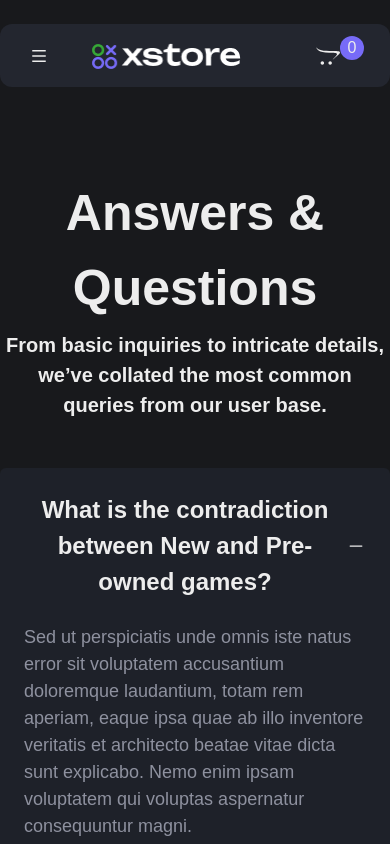
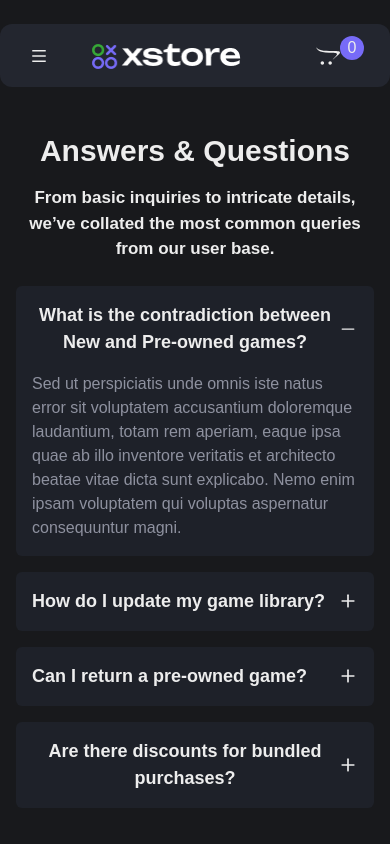
Before and after one commit to Adityo-dev/xstore, a Next.js app: page /faqs in a window 390 px wide. Shown: the top 844 px of the page. Built offline with nearby package versions, Linux system fonts and the light colour scheme; a web font is replaced by a local one.

Commit message:
FAQS Responsive [DONE]

```diff
--- a/src/app/about-us/page.js
+++ b/src/app/about-us/page.js
@@ -4,7 +4,7 @@ import OurPlayersTalk from "@/components/aboutUs/OurPlayersTalk";
 
 function page() {
   return (
-    <section className="space-y-20 mb-24">
+    <section className="space-y-10 md:space-y-12 lg:space-y-20 mb-16 md:mb-24 pt-32 xl:pt-44">
       <AboutUsHero />
       <FactSheet />
       <OurPlayersTalk />
--- a/src/app/faqs/page.js
+++ b/src/app/faqs/page.js
@@ -2,9 +2,9 @@ import Faqs from "@/components/faqs/Faqs";
 
 function page() {
   return (
-    <>
+    <section className="mb-16 md:mb-24 pt-32 xl:pt-44">
       <Faqs />
-    </>
+    </section>
   );
 }
 
--- a/src/app/page.js
+++ b/src/app/page.js
@@ -9,7 +9,7 @@ import TodayDiscounts from "@/components/todayDiscounts/TodayDiscounts";
 
 export default function Home() {
   return (
-    <section className="space-y-10 md:space-y-12 lg:space-y-20 mb-24">
+    <section className="space-y-10 md:space-y-12 lg:space-y-20 mb-16 md:mb-24">
       <Hero />
       <RecentReleases />
       <Marquee />
--- a/src/components/aboutUs/AboutUsHero.js
+++ b/src/components/aboutUs/AboutUsHero.js
@@ -2,7 +2,7 @@ import Image from "next/image";
 
 function AboutUsHero() {
   return (
-    <section className="container mx-auto px-4 pt-44 text-center space-y-6 md:space-y-10 lg:space-y-20">
+    <section className="container mx-auto px-4 text-center space-y-6 md:space-y-10 lg:space-y-20">
       <div>
         <h2 className="text-[30px] md:text-[40px] lg:text-[50px] font-semibold font-marcellus">
           Crafting Unforgettable Experiences
--- a/src/components/faqs/Faqs.js
+++ b/src/components/faqs/Faqs.js
@@ -40,12 +40,12 @@ function Faqs() {
   };
 
   return (
-    <section className="container mx-auto pt-44 mb-24 text-center space-y-12">
+    <section className="container mx-auto px-4 text-center space-y-6 md:space-y-8 lg:space-y-12">
       <div>
-        <h2 className="text-[50px] font-semibold font-marcellus">
+        <h2 className="text-[30px] md:text-[40px] lg:text-[50px] font-semibold font-marcellus">
           Answers & Questions
         </h2>
-        <p className="text-[20px] font-semibold mt-1">
+        <p className="text-[17px] md:text-[18px]  lg:text-[20px] font-semibold mt-3">
           From basic inquiries to intricate details, we’ve collated the most
           common queries from our user base.
         </p>
@@ -58,7 +58,7 @@ function Faqs() {
             className="max-w-6xl mx-auto bg-[#1E2129] rounded-md text-start overflow-hidden"
           >
             <button
-              className="w-full text-[24px] font-semibold p-6 flex justify-between items-center cursor-pointer"
+              className="w-full text-[18px] md:text-[20px] lg:text-[24px] font-semibold p-4 md:p-6 flex justify-between items-center cursor-pointer"
               onClick={() => toggleFaq(faq.id)}
             >
               <span>{faq.question}</span>
@@ -73,7 +73,7 @@ function Faqs() {
 
             {openFaqId === faq.id && (
               <div
-                className={`px-6 pb-6 text-[18px] text-[#8E919F] overflow-hidden ${
+                className={`px-4 md:px-6 pb-4 md:pb-6 md:text-[17px] lg:text-[18px] text-[#8E919F] overflow-hidden ${
                   openFaqId === faq.id ? "opacity-100" : "opacity-0"
                 }`}
               >
```
